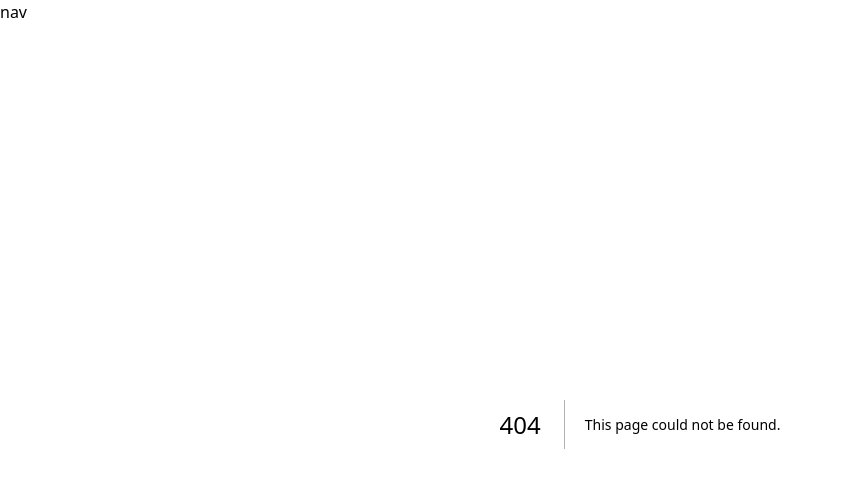
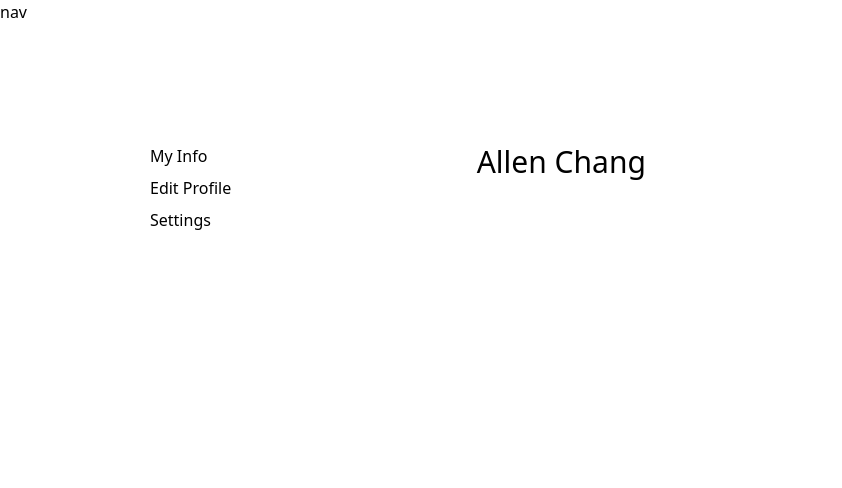
Before and after one commit to Arty5654/SportLink, a Next.js app in the folder web/: page /profile in a window 1280 px wide. Before the commit this address had no page. Shown: the top 488 px of the page, without its empty margins (0-842 px from the left). Built offline with nearby package versions, Linux system fonts and the light colour scheme.

Commit message:
added profile page

```diff
--- /dev/null
+++ b/web/app/profile/page.js
@@ -0,0 +1,23 @@
+import React from "react";
+
+const ProfilePage = () => {
+  return (
+    <div className="w-full flex">
+      {/* ITEM: SideBar */}
+      <div className="w-1/3 text-left border-r-1 border-black">
+        <div className="flex flex-col gap-2">
+          <p>My Info</p>
+          <p>Edit Profile</p>
+          <p>Settings</p>
+        </div>
+      </div>
+
+      {/* ITEM: Main Info*/}
+      <div className="w-2/3 text-left font-base text-3xl">
+        <h1>Allen Chang</h1>
+      </div>
+    </div>
+  );
+};
+
+export default ProfilePage;
--- a/web/styles/global.css
+++ b/web/styles/global.css
@@ -2,21 +2,8 @@
 @tailwind components;
 @tailwind utilities;
 
-:root {
-  --foreground-rgb: 0, 0, 0;
-  --background-start-rgb: 214, 219, 220;
-  --background-end-rgb: 255, 255, 255;
-}
-
-@media (prefers-color-scheme: dark) {
-  :root {
-    --foreground-rgb: 255, 255, 255;
-    --background-start-rgb: 0, 0, 0;
-    --background-end-rgb: 0, 0, 0;
-  }
-}
-
 main {
   background-color: white;
   text-align: center;
+  padding: 120px 150px 160px 150px;
 }
```
